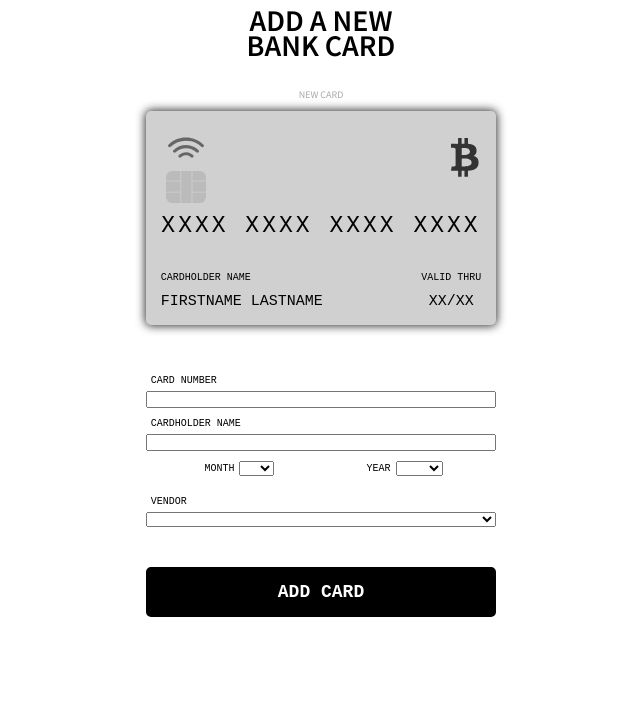
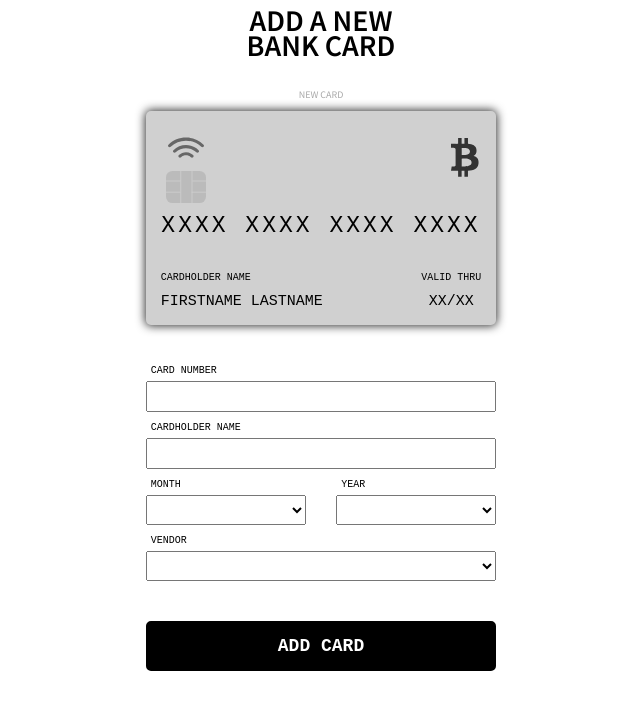
Before and after one commit to anna-arlig/e-wallet, a Vue app: page / in a window 1280 px wide. Both pictures are taken after a click on the button "ADD A NEW CARD". Shown: the top 710 px of the page, without its empty margins (319-959 px from the left). Built offline with nearby package versions, Linux system fonts and the light colour scheme; a web font is replaced by a local one.

Commit message:
Fixed local storage and some styling

```diff
--- a/src/components/CardList.vue
+++ b/src/components/CardList.vue
@@ -1,19 +1,26 @@
 <template>
   <div class="card-list">
-    <SingelCard :card="card" :vendors="vendors" @submit="saveCard" />
+    <SingelCard v-if="!savedCardsArray" :card="card" class="single-card" />
+    <SingelCard
+      @wasClicked="changeActive(index)"
+      :card="card"
+      v-else
+      v-for="(card, index) in savedCardsArray"
+      :key="card.index"
+      :class="{ active: index === 0 }"
+    />
   </div>
 </template>
 
 <script>
 import SingelCard from "./SingelCard.vue";
 export default {
+  mounted() {
+    this.savedCardsArray = JSON.parse(localStorage.getItem("savedCards"));
+  },
   data() {
     return {
-      savedCards: [],
-      wifiImg: require("../assets/wifi.svg"),
-      chipImg: require("../assets/chip.svg"),
-      whiteWifiImg: require("../assets/wifi_white.svg"),
-      vendorLogo: require("../assets/bitcoin.svg"),
+      savedCardsArray: [],
       card: {
         cardNumber: "",
         cardholderName: "",
@@ -21,41 +28,23 @@ export default {
         year: "",
         vendor: {},
       },
-      vendors: [
-        {
-          name: "Bitcoin Inc",
-          backgroundColor: "#FFAE34",
-          fontColor: "black",
-          logo: require("../assets/bitcoin.svg"),
-        },
-        {
-          name: "Ninja Bank",
-          backgroundColor: "#222222",
-          fontColor: "white",
-          logo: require("../assets/ninja.svg"),
-        },
-        {
-          name: "Block Chain Inc",
-          backgroundColor: "#8B58F9",
-          fontColor: "white",
-          logo: require("../assets/blockchain.svg"),
-        },
-        {
-          name: "Evil Corp",
-          backgroundColor: "#F33355",
-          fontColor: "white",
-          logo: require("../assets/evil.svg"),
-        },
-      ],
     };
   },
   components: { SingelCard },
   methods: {
-    saveCard() {
-      this.savedCards.push("savedCards");
+    changeActive(index) {
+      if (index > 0) {
+        let newActive = this.savedCardsArray[index];
+        this.savedCardsArray.splice(index, 1);
+        this.savedCardsArray.unshift(newActive);
+      }
     },
   },
 };
 </script>
 
-<style></style>
+<style scoped>
+.single-card:not(:first-of-type):hover {
+  transform: translateY(-20%);
+}
+</style>
--- a/src/components/NewCardForm.vue
+++ b/src/components/NewCardForm.vue
@@ -3,18 +3,14 @@
     <SingelCard :card="card" :vendors="vendors" />
     <form class="user-form" @submit.prevent="submit">
       <label for="card-number">CARD NUMBER</label>
-      <input
-        type="number"
-        name="cardnumber"
-        v-model="card.cardNumber"
-        maxlength="16"
-      />
+      <input type="number" name="cardnumber" v-model="card.cardNumber" />
       <label for="cardholder-name">CARDHOLDER NAME</label>
       <input type="text" name="cardholder-name" v-model="card.cardholderName" />
+
       <div class="date">
         <div class="valid">
           <label for="month">MONTH</label>
-          <select name="months" v-model="card.month">
+          <select name="months" v-model="card.month" class="date-select">
             <option v-for="month in months" :key="month" value:value="month">
               {{ month }}
             </option>
@@ -23,7 +19,7 @@
 
         <div class="valid">
           <label for="year">YEAR</label>
-          <select name="year" v-model="card.year">
+          <select name="year" v-model="card.year" class="date-select">
             <option v-for="year in years" :key="year" name="year">
               {{ year }}
             </option>
@@ -44,7 +40,7 @@
       </select>
       <input
         class="submit-btn"
-        @submit="submit"
+        @click="validate"
         type="submit"
         value="ADD CARD"
       />
@@ -58,7 +54,7 @@ export default {
   components: { SingelCard },
   data() {
     return {
-      savedCards: [],
+      savedCardsArray: [],
       card: {
         cardNumber: "",
         cardholderName: "",
@@ -112,31 +108,53 @@ export default {
     };
   },
   methods: {
-    submit() {
-      this.savedCards.push({ ...this.card });
-      console.log(this.savedCards);
-      this.$emit("submit", this.savedCards);
+    validate() {
       this.$emit("viewChange");
     },
+  },
+  beforeDestroy() {
+    if (localStorage.getItem("savedCards") != undefined) {
+      this.savedCardsArray = JSON.parse(localStorage.getItem("savedCards"));
+    }
+    this.savedCardsArray.push(this.card);
+    localStorage.setItem("savedCards", JSON.stringify(this.savedCardsArray));
   },
 };
 </script>
 
 <style scoped>
+.date-select {
+  min-width: 160px;
+}
+
+input {
+  min-height: 25px;
+}
+
+select {
+  min-height: 30px;
+}
+
 .date {
   display: flex;
-  justify-content: space-around;
-  margin: 10px;
+  justify-content: space-between;
 }
 
 label {
   margin: 5px;
   margin-top: 10px;
 }
+
+.valid {
+  display: flex;
+  flex-direction: column;
+}
+
 .user-form {
   display: flex;
   flex-direction: column;
 }
+
 .submit-btn {
   background-color: black;
   color: white;
--- a/src/components/SingelCard.vue
+++ b/src/components/SingelCard.vue
@@ -1,5 +1,5 @@
 <template>
-  <div class="single-card" @submit="$emit('submit', savedCards)">
+  <div class="single-card" @click="$emit('wasClicked')">
     <div class="card" v-bind:style="cardStyle">
       <span class="upperpart">
         <div class="logos">
@@ -164,6 +164,6 @@ export default {
   min-width: 350px;
   min-height: 200px;
   box-shadow: 0px 0px 10px 1px rgba(0, 0, 0, 0.81);
-  margin-bottom: 40px;
+  margin-bottom: 30px;
 }
 </style>
--- a/src/views/AddCard.vue
+++ b/src/views/AddCard.vue
@@ -10,6 +10,7 @@
 import { NewCardForm } from "../components";
 export default {
   methods: {},
+
   components: { NewCardForm },
 };
 </script>
--- a/src/views/Home.vue
+++ b/src/views/Home.vue
@@ -12,6 +12,10 @@ import { CardList } from "../components";
 
 export default {
   methods: {},
+
+  data() {
+    return {};
+  },
   components: { CardList },
 };
 </script>
```
